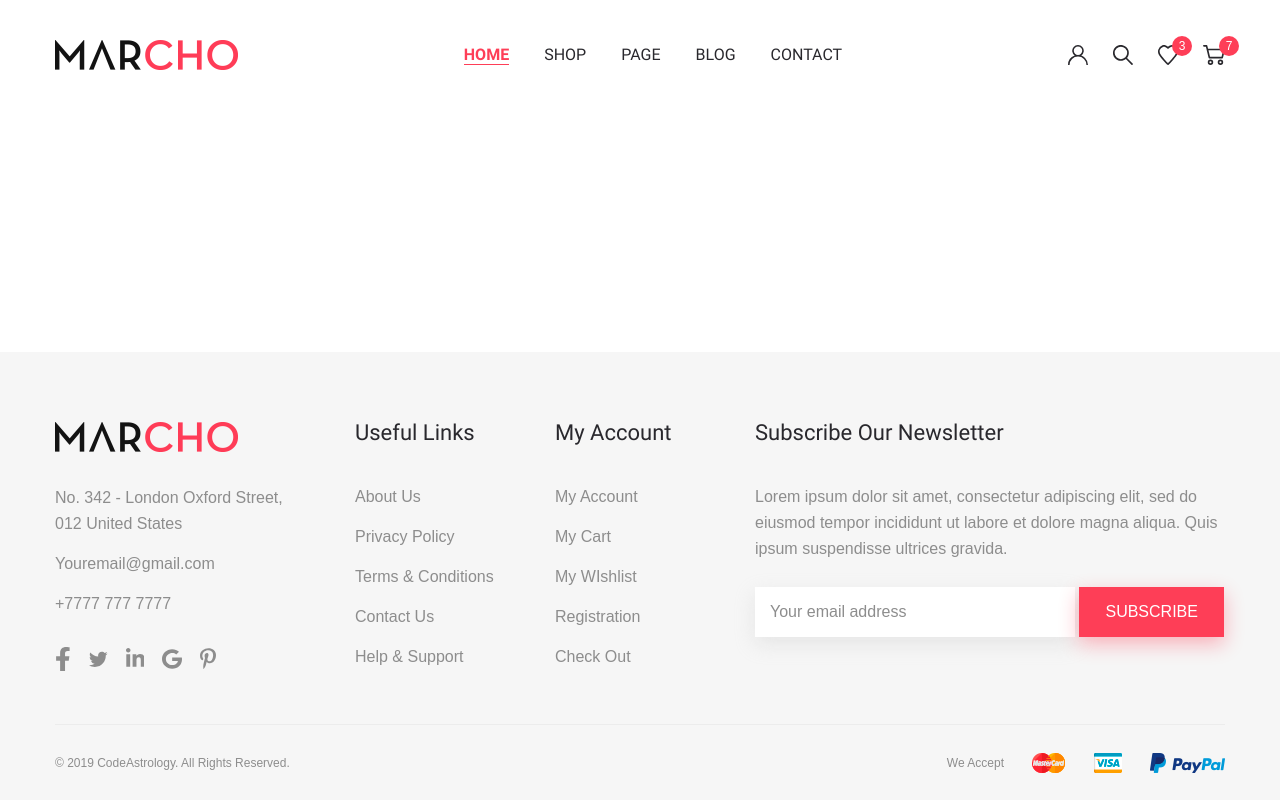
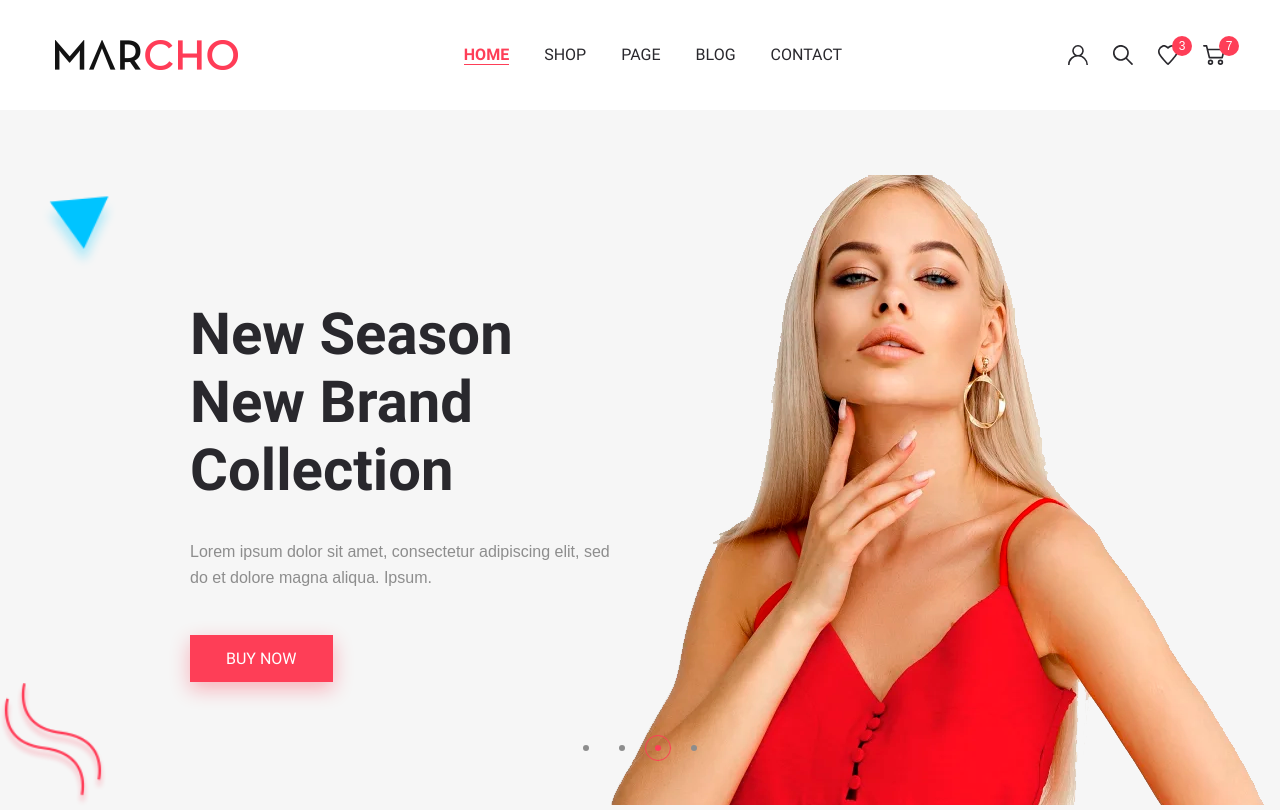
Before and after one commit to Vital-pro/marcho, a website: page app/index.html in a window 1280 px wide. Shown: the top 810 px of the page. Drawn offline with nearby package versions, Linux system fonts and the light colour scheme; files that its build step writes are made by us from their sources; files whose address does not match are found by name.

Commit message:
added top-slider section

```diff
--- a/app/index.html
+++ b/app/index.html
@@ -46,11 +46,11 @@
           </a>
           <a class="user-nav__link" href="#">
             <img class="user-nav__link-img" src="images/icons/heart.svg" alt="">
-            <span class="user-nav__nam">3</span>
+            <span class="user-nav__num">3</span>
           </a>
           <a class="user-nav__link" href="#">
             <img class="user-nav__link-img" src="images/icons/cart.svg" alt="">
-            <span class="user-nav__nam">7</span>
+            <span class="user-nav__num">7</span>
           </a>
         </div>
 
@@ -58,9 +58,77 @@
     </div>
   </header>
 
-
   <main class="main">
-
+    <section class="top-slider">
+      <div class="container top-slider__container">
+        <div class="top-slider__inner">
+          <div class="top-slider__item">
+            <div class="top-slider__content">
+              <h3 class="top-slider__title">
+                New Season <br>
+                New Brand Collection
+              </h3>
+              <p class="top-slider__text">
+                Lorem ipsum dolor sit amet, consectetur adipiscing elit, sed do
+                et dolore magna aliqua. Ipsum.
+              </p>
+              <a class="top-slider__link" href="#">
+                buy now
+              </a>
+            </div>
+            <img class="top-slider__img" src="images/slider/photo.png" alt="slide images">
+          </div>
+          <div class="top-slider__item">
+            <div class="top-slider__content">
+              <h3 class="top-slider__title">
+                New Season <br>
+                New Brand Collection
+              </h3>
+              <p class="top-slider__text">
+                Lorem ipsum dolor sit amet, consectetur adipiscing elit, sed do
+                et dolore magna aliqua. Ipsum.
+              </p>
+              <a class="top-slider__link" href="#">
+                buy now
+              </a>
+            </div>
+            <img class="top-slider__img" src="images/slider/photo.png" alt="slide images">
+          </div>
+          <div class="top-slider__item">
+            <div class="top-slider__content">
+              <h3 class="top-slider__title">
+                New Season <br>
+                New Brand Collection
+              </h3>
+              <p class="top-slider__text">
+                Lorem ipsum dolor sit amet, consectetur adipiscing elit, sed do
+                et dolore magna aliqua. Ipsum.
+              </p>
+              <a class="top-slider__link" href="#">
+                buy now
+              </a>
+            </div>
+            <img class="top-slider__img" src="images/slider/photo.png" alt="slide images">
+          </div>
+          <div class="top-slider__item">
+            <div class="top-slider__content">
+              <h3 class="top-slider__title">
+                New Season <br>
+                New Brand Collection
+              </h3>
+              <p class="top-slider__text">
+                Lorem ipsum dolor sit amet, consectetur  adipiscing elit, sed do
+                et dolore magna aliqua. Ipsum.
+              </p>
+              <a class="top-slider__link" href="#">
+                buy now
+              </a>
+            </div>
+            <img class="top-slider__img" src="images/slider/photo.png" alt="slide images">
+          </div>
+        </div>
+      </div>
+    </section>
   </main>
 
   <footer class="footer">
--- a/app/js/main.js
+++ b/app/js/main.js
@@ -1,3 +1,11 @@
 $(function(){
 
+$('.top-slider__inner').slick({
+  dots: true,
+  arrows: false,
+  fade: true,
+  autoplay: true,
+  autoplaySpeed: 2000
+})
+
 });
--- /dev/null
+++ b/app/scss/_libs.scss
@@ -0,0 +1 @@
+@import '../../node_modules/slick-carousel/slick/slick.scss'
--- a/app/scss/_vars.scss
+++ b/app/scss/_vars.scss
@@ -22,3 +22,12 @@ font-weight: 400;
 font-family: 'Roboto-Bold', sans-serif;
 font-weight: 700;
 }
+
+%btn{
+  padding: 12px 26px;
+  text-transform: uppercase;
+  color: #fff;
+  background-color: $accent;
+  @extend %roboto-400;
+  box-shadow: 0px 7px 20px 0px rgba(255, 17, 48, 0.3);
+}
--- a/app/scss/style.scss
+++ b/app/scss/style.scss
@@ -1,6 +1,7 @@
 @import 'vars';
 @import 'fonts';
 @import 'reset';
+@import 'libs';
 @import 'global';
 
 .header {
@@ -21,8 +22,8 @@ padding-left: 35px;
 }
 &__list-link {
 color: $title;
-padding-bottom: 0 2px 1px;
-text-transform: uppercase;
+border-bottom: 0 2px 1px;
+text-transform: uppercase ;
 transition: all .3s;
 @extend %roboto-400;
 &:hover {
@@ -46,7 +47,7 @@ position: relative;
 &__link + .user-nav__link {
 padding-left: 25px;
 }
-&__nam {
+&__num {
 position: absolute;
 width: 20px;
 height: 20px;
@@ -137,13 +138,11 @@ font-size: 16px;
 }
 }
 &__form-btn {
+@extend %btn;
 border: none;
-background-color: $accent;
-color: #fff;
-text-transform: uppercase;
-padding: 12px 26px;
-box-shadow: 0px 7px 20px 0px rgba(255, 17, 48, 0.3);
+
 cursor: pointer;
+
 }
 }
 
@@ -161,7 +160,78 @@ vertical-align: middle;
 }
 
 
-
+.top-slider{
+  background-image: url('../images/top-slider-bg.png');
+  background-repeat: no-repeat;
+  background-size: cover;
+background-color: $bg;
+padding: 65px 0 45px;
+&__container{
+  max-width: 1560px;
+}
+&__content{
+ padding-left: 175px;
+ padding-top: 125px;
+}
+&__item {
+  display: flex !important;
+  justify-content: space-between;
+}
+&__title{
+  max-width: 670px;
+  font-size: 58px;
+  line-height: 68px;
+  color: $title;
+  @extend %roboto-700;
+  margin-bottom: 35px;
+}
+&__text{
+  max-width: 470px;
+  margin-bottom: 55px;
+}
+&__link{
+@extend %btn;
+padding: 14px 36px;
+}
+.slick-dots{
+  display: flex;
+  justify-content: center;
+  margin-top: -70px;
+  li{
+    padding: 0 5px;
+    line-height: 0;
+    button{
+padding: 0;
+font-size: 0;
+background-color: transparent;
+width: 26px;
+height: 26px;
+border: 1px solid transparent;
+border-radius: 50%;
+position: relative;
+&::before{
+  content: "";
+  position: absolute;
+  width: 6px;
+  height: 6px;
+  border-radius: 50%;
+  background-color: $default;
+  top: 50%;
+  left: 50%;
+  transform: translate(-50%, -50%);
+}
+    }
+    &.slick-active{
+button{
+  border-color: $accent;
+&::before{
+  background-color: $accent
+}
+}
+    }
+  }
+}
+}
 
 
 
--- a/gulpfile.js
+++ b/gulpfile.js
@@ -31,7 +31,8 @@ function styles() {
 
 function scripts() {
   return src([
-    'node_modules/jquery/dist/jquery.js',
+   'node_modules/jquery/dist/jquery.js',
+   'node_modules/slick-carousel/slick/slick.js',
    'app/js/main.js'
   ])
   .pipe(concat('main.min.js'))
@@ -74,7 +75,7 @@ function cleanDist() {
 function watching() {
   watch(['app/scss/**/*.scss'], styles);
   watch(['app/js/**/*.js', '!app/js/main.min.js'], scripts);
-  watch(['app/**/*.html']).removeAllListeners('change', browserSync.reload);
+  watch(['app/**/*.html']).on('change', browserSync.reload);
 }
 
 exports.styles  = styles;
--- a/package.json
+++ b/package.json
@@ -17,6 +17,7 @@
     "gulp-imagemin": "^7.1.0",
     "gulp-sass": "^4.1.0",
     "gulp-uglify": "^3.0.2",
-    "jquery": "^3.5.1"
+    "jquery": "^3.5.1",
+    "slick-carousel": "^1.8.1"
   }
 }
```
Also changed, not shown: app/page.html (+2 -2 lines), app/images/slider/photo.png (added), app/images/top-slider-bg.png (added), app/js/main.min.js.
